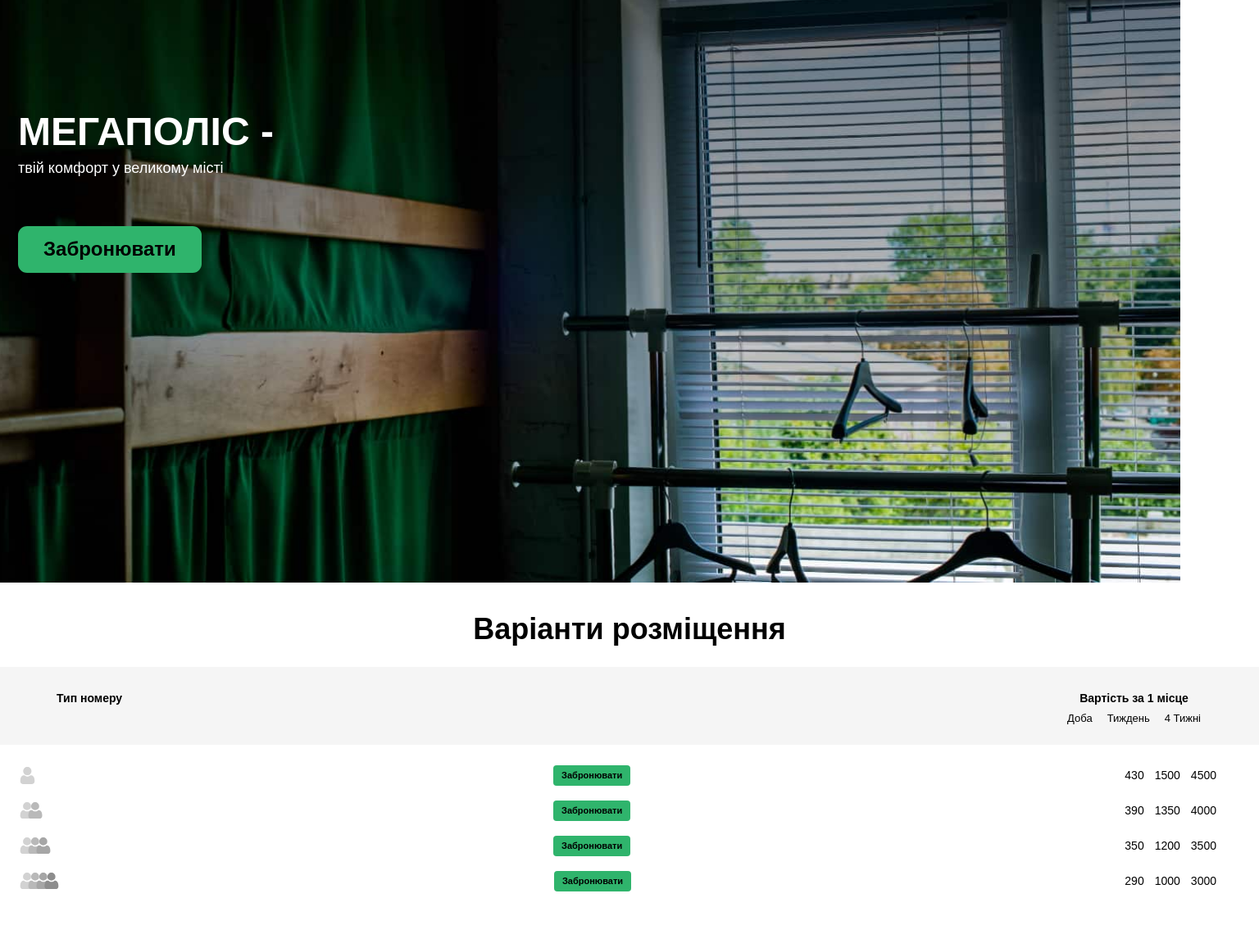
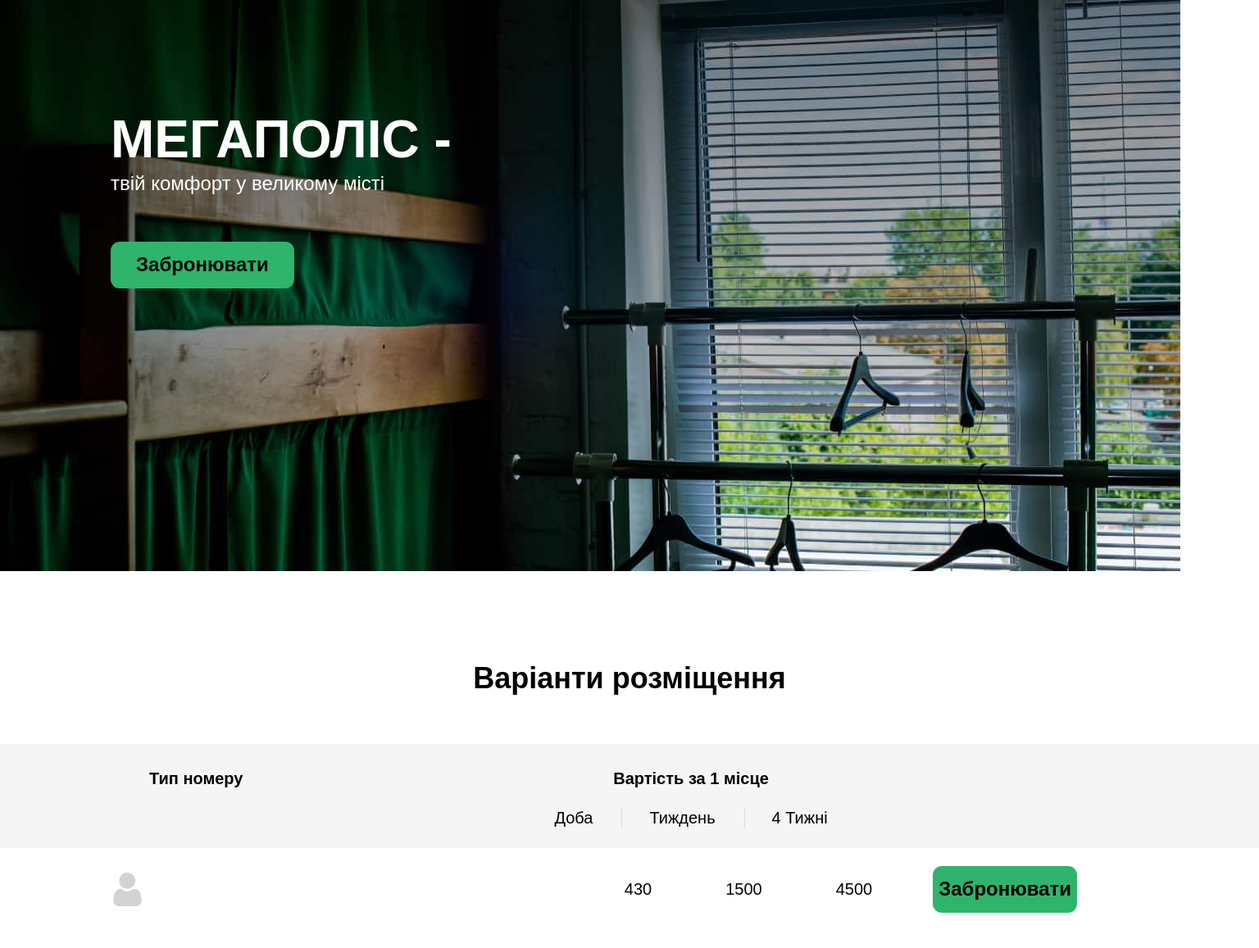
Before and after one commit to AnnMatsarska/test-megapolis, a React (Create React App) app: page / in a window 1536 px wide. Shown: the part 180-1337 px from the top of the page at 82% size. Built offline with nearby package versions, Linux system fonts and the light colour scheme.

Commit message:
fix styles for desktop

```diff
--- a/src/components/Header/Header.module.css
+++ b/src/components/Header/Header.module.css
@@ -122,3 +122,12 @@
     }
 
 }
+
+@media (min-width: 800px) {
+
+    .menuList {
+        margin-right: 208px;
+
+    }
+
+}
--- a/src/components/Hero/Hero.module.css
+++ b/src/components/Hero/Hero.module.css
@@ -37,3 +37,27 @@
     line-height: 1.208;
     color: rgb(0, 0, 0);
 }
+
+@media (min-width: 1440px) {
+
+    .heroTitle {
+        margin-bottom: 56px;
+        font-size: 24px;
+        font-weight: 400;
+        line-height: 1.208;
+        text-transform: none;
+
+        color: rgb(255, 255, 255);
+    }
+
+    .heroSpan {
+        font-size: 64px;
+        font-weight: 700;
+        line-height: 1.218;
+        text-transform: uppercase;
+    }
+
+    .heroSection {
+        padding-bottom: 345px;
+    }
+}
--- a/src/components/Options/Options.jsx
+++ b/src/components/Options/Options.jsx
@@ -24,7 +24,8 @@ export const Options = () => {
       </div>
       <ul className={css.optionList}>
         <li className={css.otionItem}>
-          <User style={{ marginRight: '28px' }} />
+          <User className={css.iconUser} style={{ marginRight: '38px' }} />
+          <div className={css.wrapper}>
             <button type="button" className={css.orderBtn}>
               Забронювати
             </button>
@@ -33,9 +34,14 @@ export const Options = () => {
               <p>1500</p>
               <p>4500</p>
             </div>
+          </div>
         </li>
         <li className={css.otionItem}>
-          <TwoUsers style={{ marginRight: '18.8px' }} />
+          <TwoUsers
+            className={css.iconTwoUsers}
+            style={{ marginRight: '28.8px' }}
+          />
+          <div className={css.wrapper}>
             <button type="button" className={css.orderBtn}>
               Забронювати
             </button>
@@ -44,9 +50,14 @@ export const Options = () => {
               <p>1350</p>
               <p>4000</p>
             </div>
+          </div>
         </li>
         <li className={css.otionItem}>
-          <ThreeUsers style={{ marginRight: '8.9px' }} />
+          <ThreeUsers
+            className={css.iconThreeUsers}
+            style={{ marginRight: '18.9px' }}
+          />
+          <div className={css.wrapper}>
             <button type="button" className={css.orderBtn}>
               Забронювати
             </button>
@@ -55,9 +66,14 @@ export const Options = () => {
               <p>1200</p>
               <p>3500</p>
             </div>
+          </div>
         </li>
         <li className={css.otionItem}>
-          <FourUsers style={{ marginRight: '0.7px' }} />
+          <FourUsers
+            className={css.iconFourUsers}
+            style={{ marginRight: '10.7px' }}
+          />
+          <div className={css.wrapper}>
             <button type="button" className={css.orderBtn}>
               Забронювати
             </button>
@@ -66,6 +82,7 @@ export const Options = () => {
               <p>1000</p>
               <p>3000</p>
             </div>
+          </div>
         </li>
       </ul>
     </section>
--- a/src/components/Options/Options.module.css
+++ b/src/components/Options/Options.module.css
@@ -80,3 +80,105 @@
     font-weight: 400;
     line-height: 2.214;
 }
+
+.wrapper {
+    display: flex;
+}
+
+@media (min-width: 1440px) {
+
+    .optionsSection {
+        padding-top: 109px;
+    }
+
+    .optionsTitle {
+        margin-bottom: 58px;
+    }
+
+
+    .box {
+        font-size: 20px;
+        font-weight: 600;
+        line-height: 1.2;
+        justify-content: flex-start;
+        gap: 380px;
+    }
+
+    .priceList {
+        margin-top: 24px;
+        font-size: 20px;
+        font-weight: 500;
+        line-height: 1.2;
+    }
+
+    .priceList li {
+        display: flex;
+    }
+
+    .priceList li:not(:last-child)::after {
+        content: '';
+        vertical-align: middle;
+        display: inline-block;
+        width: 1px;
+        height: 25px;
+        margin: 0 15px 0 35px;
+        background-color: rgba(18, 20, 23, 0.1);
+    }
+
+    .optionList {
+        padding-left: 135px;
+        padding-right: 135px;
+    }
+
+    .iconUser {
+        width: 41px;
+        height: 41px;
+    }
+
+    .iconTwoUsers {
+        width: 61px;
+        height: 41px;
+    }
+
+    .iconThreeUsers {
+        width: 81px;
+        height: 41px;
+    }
+
+    .iconFourUsers {
+        width: 101px;
+        height: 41px;
+    }
+
+    .otionItem {
+        margin-bottom: 45px;
+
+    }
+
+    .orderBtn {
+        padding: 14px 7px;
+        border-radius: 11px;
+        background: rgb(47, 180, 108);
+        font-size: 24px;
+        font-weight: 600;
+        line-height: 1.208;
+        border: none;
+    }
+
+    .orderPriceBox {
+        margin-right: 74px;
+        display: flex;
+        gap: 90px;
+        font-size: 20px;
+        font-weight: 400;
+        line-height: 1.2;
+    }
+
+    .wrapper {
+        display: flex;
+        flex-direction: row-reverse;
+        align-items: center;
+        margin-right: 87px;
+    }
+
+}
--- a/src/index.css
+++ b/src/index.css
@@ -21,6 +21,14 @@ code {
   margin: 0 auto;
   max-width: 1440px;
   padding: 0 22px;
+
+}
+
+@media (min-width: 1440px) {
+  .container {
+    padding: 0 135px;
+  }
+
 }
 
 
```
Lines whose indentation alone changed are shown as unchanged.
